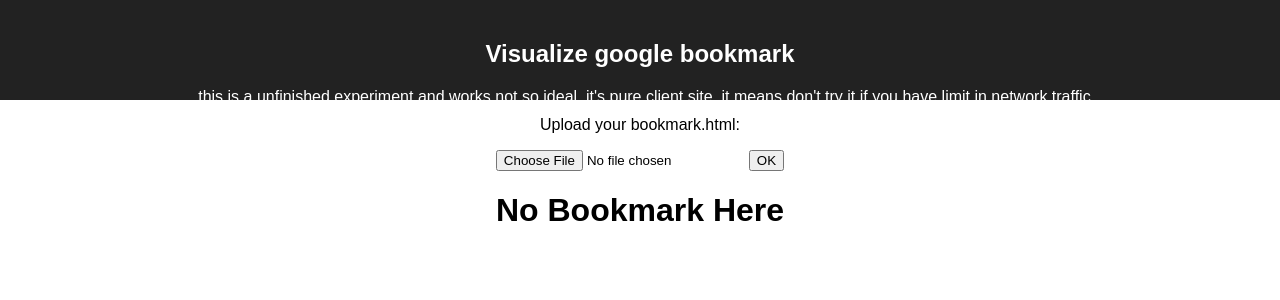
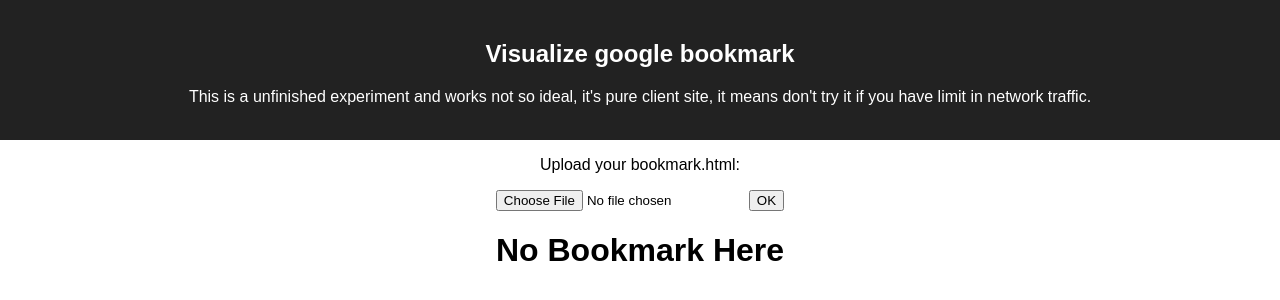
Before and after one commit to aOcOa/view-bookmark, a React app: page / in a window 1280 px wide. Built offline with nearby package versions, Linux system fonts and the light colour scheme.

Commit message:
[DEV] Add Header height

```diff
--- a/src/App/App.css
+++ b/src/App/App.css
@@ -5,7 +5,7 @@
 
 .App-header {
   background-color: #222;
-  height: 60px;
+  height: 100px;
   padding: 20px;
   color: white;
 }
--- a/src/App/App.js
+++ b/src/App/App.js
@@ -19,7 +19,7 @@
       <div className="App">
         <div className="App-header">
           <h2>Visualize google bookmark</h2>
-          <p>...this is a unfinished experiment and works not so ideal, it's pure client site,
+          <p>This is a unfinished experiment and works not so ideal, it's pure client site,
            it means don't try it if you have limit in network traffic.</p>
         </div>
         <Upload getDomElement={ this.getDomElement }/>
```
